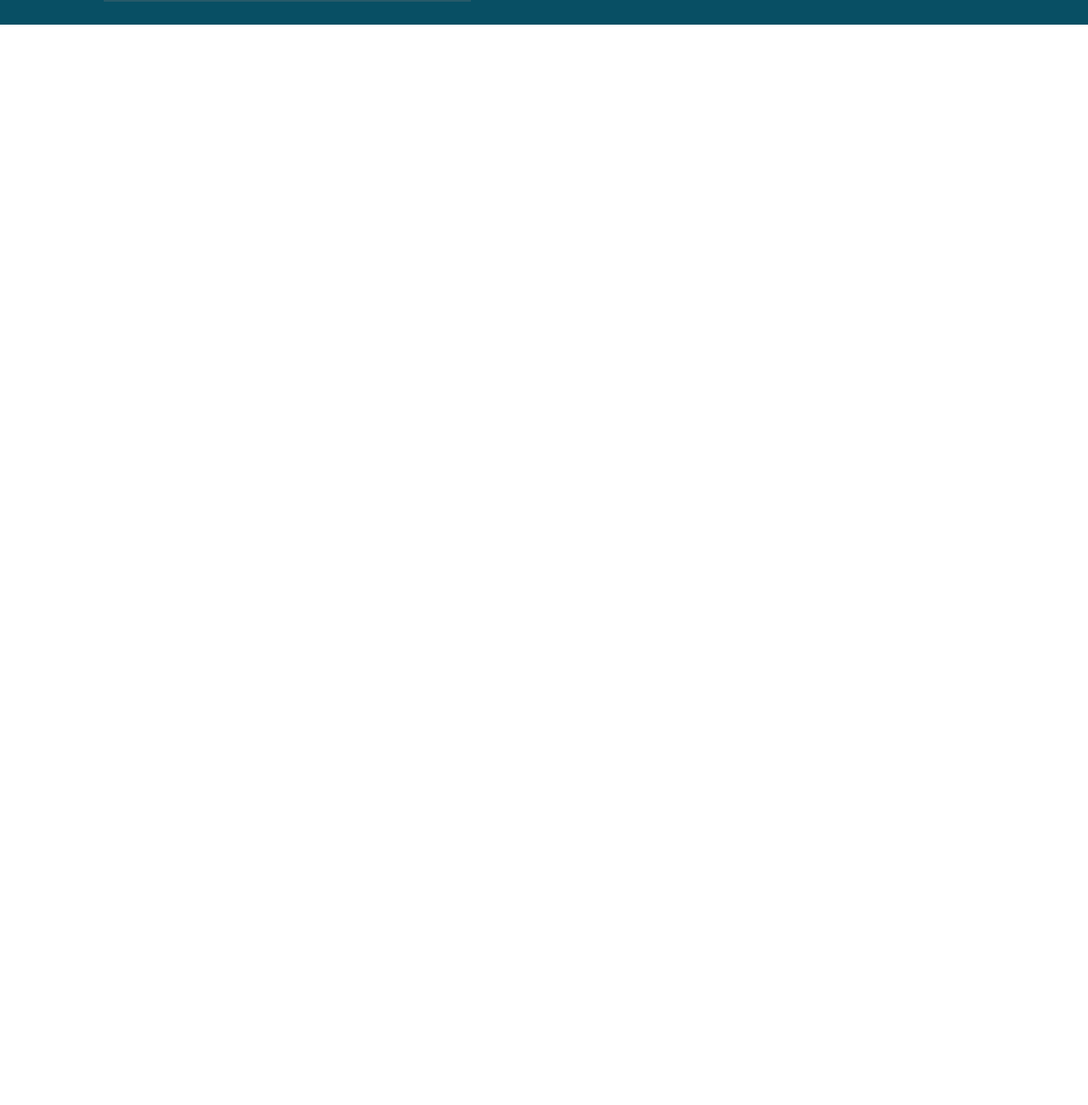
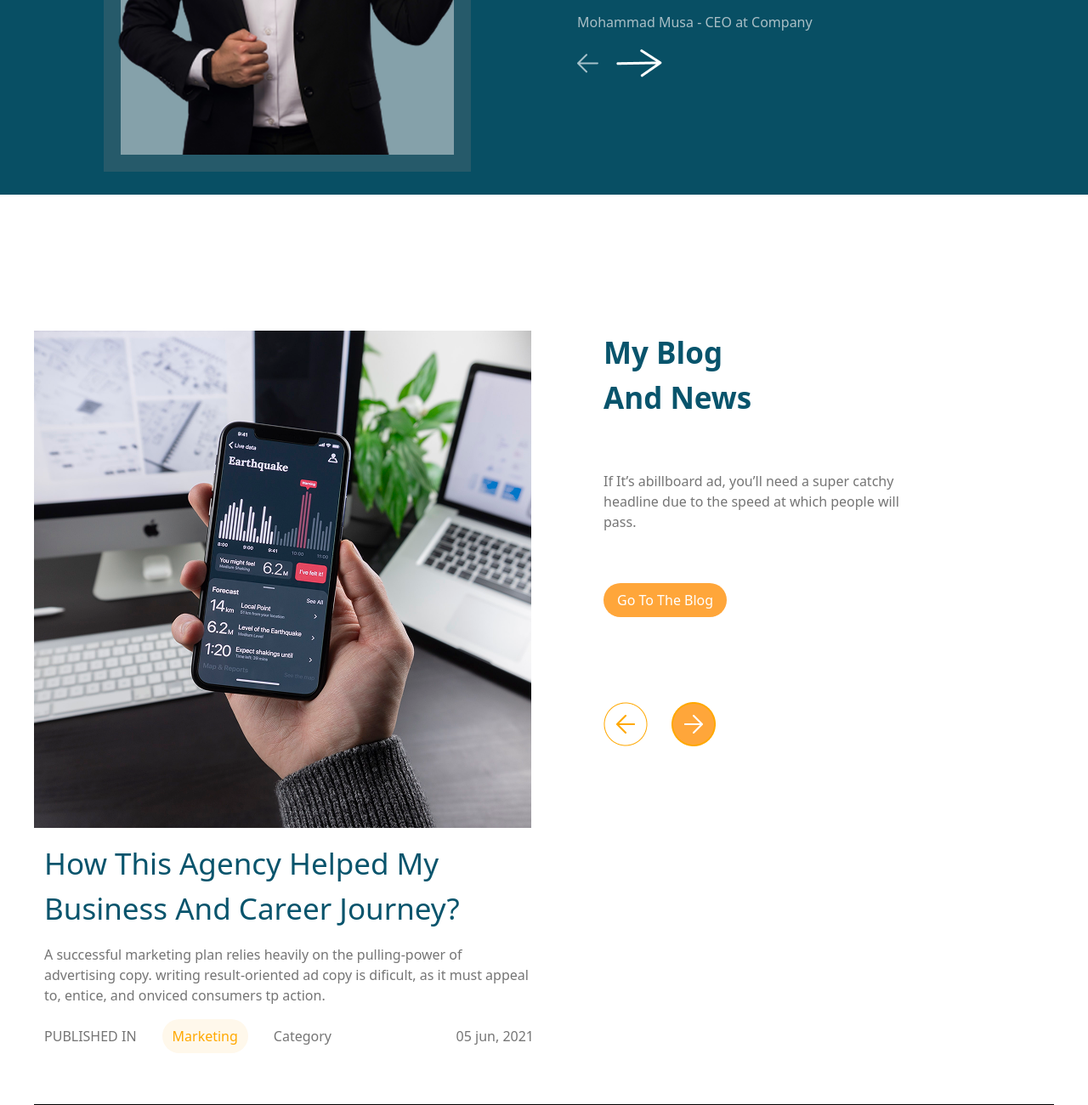
Before and after one commit to AzamovSiyovush/Git, a website: page src/index.html in a window 1280 px wide. Shown: the part 3705-5005 px from the top of the page at 85% size. Before the commit the page ends 3734 px from the top, so only its background shows below. Drawn offline with nearby package versions, Linux system fonts and the light colour scheme; files that its build step writes are made by us from their sources.

Commit message:
section 5 created

```diff
--- a/src/index.html
+++ b/src/index.html
@@ -71,7 +71,7 @@ UI/UX, Responsive web design, and visual Development. </p>
 
     </header>
 
-        <main>
+        <main class="flex flex-col gap-[100px]">
             <section class="w-[100%] mt-[300px] lg:mt-[200px] gap-5 max-w-[350px] m-auto lg:max-w-[1200px] flex flex-col">
                     <p class="text-center underline text-[#265A6A] font-[Schoolbell]">Services</p>
                     <h1 class="text-[#08546C] text-[35px] font-bold text-center">Building Digital Product <br>
@@ -205,7 +205,49 @@ customized by location, project or initiative.
                 </div>
             </section>
 
+            <section class="flex lg:flex-row flex-col w-[100%] gap-[70px] py-[60px] border-b-[1px] border-black lg:max-w-[1200px] max-w-[350px] m-auto">
+                <article class="lg:w-[50%] w-[100%] flex flex-col gap-4">
+                    <div>
+                        <img src="./images/Rectangle 18.png" alt="">
+                    </div>
+                    <h1 class="text-[#08546C] text-[35px] px-3">How This Agency Helped My <br>
+Business And Career Journey?</h1>
+                        <p class="text-[#757575] px-3">A successful marketing plan relies heavily on the pulling-power of advertising
+copy. writing result-oriented ad copy is dificult, as it must appeal to, entice,
+and onviced consumers tp action.</p>
+<div class="flex lg:flex-row flex-col justify-between px-3 items-center text-[#757575]">
+    <div class="flex gap-[30px] items-center ">
+
+        <p>PUBLISHED IN</p>
+        <p class="text-[#FFA800] bg-[#FFF8EB] px-3 py-2 rounded-[20px]">Marketing</p>
+        <p>Category</p>
+    </div>
+    <div>
+        <p>05 jun, 2021</p>
+    </div>
+</div>
+                </article>
+
+                <aside class="lg:w-[30%] w-[100%] flex flex-col gap-[100px]">
+                    <div class="flex flex-col gap-[60px]">
+                        <h1 class="text-[#08546C] text-[35px] font-bold">My Blog <br>
+                        And News</h1>
+                        <p class="text-[#757575]">If It’s abillboard ad, you’ll need a super
+catchy headline due to the speed at
+which people will pass.</p>
+<div>
+    <button class="bg-[#FFA63A] text-white px-4 py-2 rounded-[20px]">Go To The Blog</button>
+</div>
+                    </div>
+                    <div>
+                        <img src="./images/Group 41.png" alt="">
+                    </div>
+                </aside>
+
+            </section>
         </main>
+
+
 
 </body>
 </html>
```
Also changed, not shown: src/images/Group 41.png (added), src/images/Rectangle 18.png (added).
